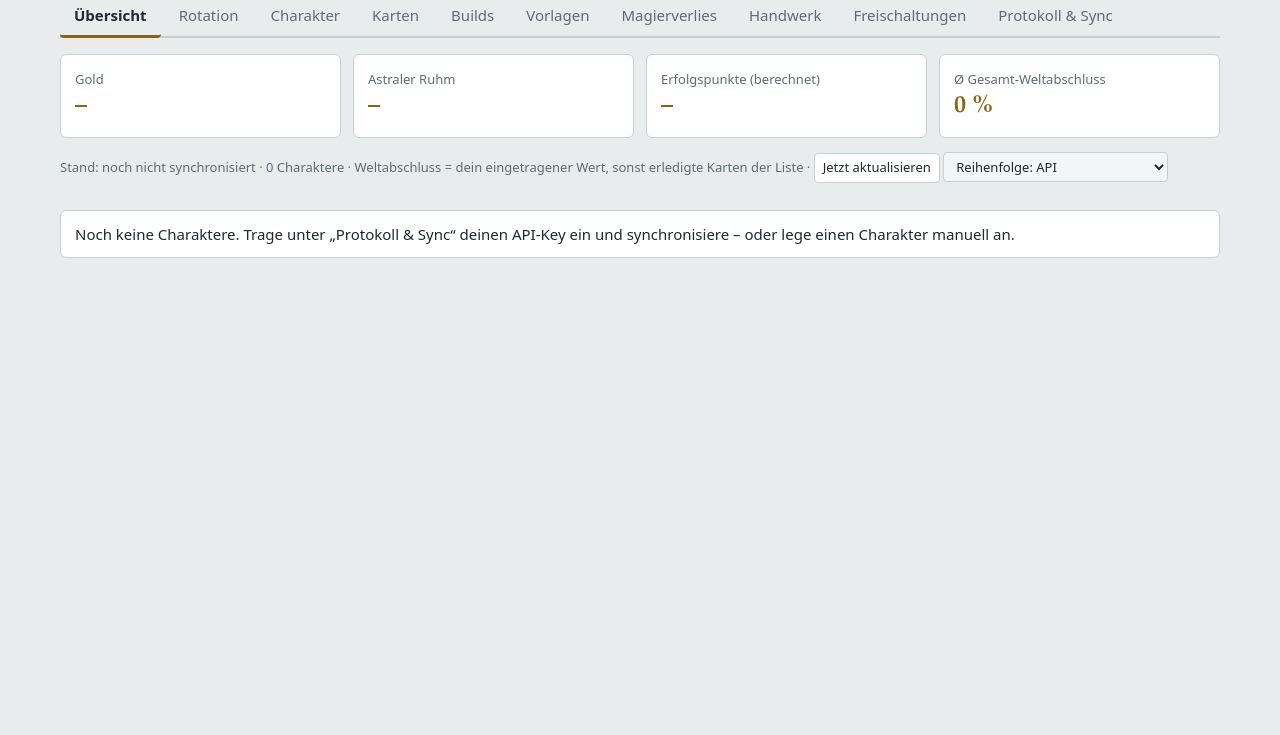
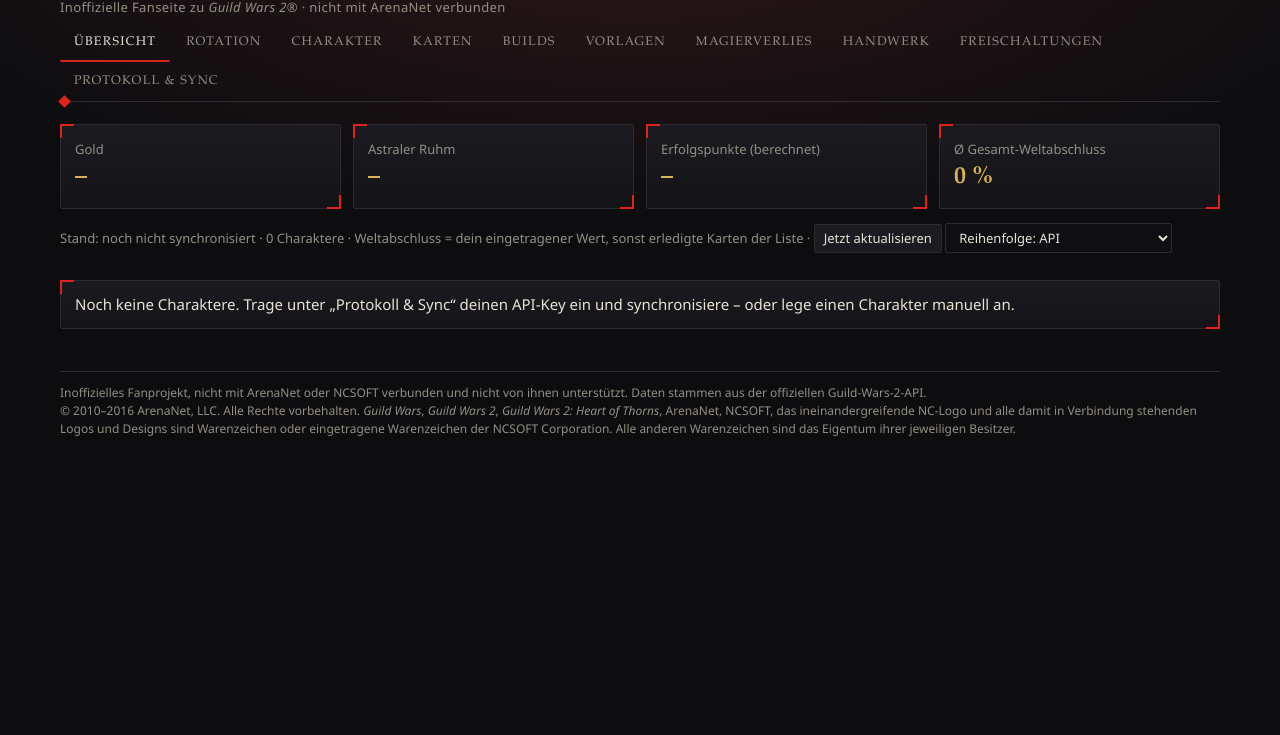
Before and after one commit to menders78-max/gw2-handbuch, a plain HTML site: page index.html in a window 1280 px wide. Shown: the part 65-800 px from the top of the page. Drawn offline with Linux system fonts and the light colour scheme.

Commit message:
Add files via upload

```diff
--- a/index.html
+++ b/index.html
@@ -1,46 +1,59 @@
 <!doctype html>
 <html lang="de"><head><meta charset="utf-8"><meta name="viewport" content="width=device-width,initial-scale=1">
-<title>GW2-Handbuch</title>
+<meta name="theme-color" content="#0d0d10">
+<title>GW2-Handbuch – inoffizielle Fanseite</title>
 <style>
-:root{--bg:#e8ecec;--pn:#fff;--tx:#1d2a33;--mu:#5d6c76;--br:#c5d0d3;--ac:#8a6414;--ok:#1f7f73;--in:#f3f6f6}
-@media(prefers-color-scheme:dark){:root{--bg:#121a21;--pn:#1b262f;--tx:#e6e1d3;--mu:#97a5ad;--br:#2f3d48;--ac:#d1a548;--ok:#4fb3a5;--in:#16212a}}
+:root{color-scheme:dark;--bg:#0d0d10;--pn:#16161b;--tx:#e8e3d6;--mu:#948f84;--br:#2e2b30;--ac:#d9b45a;--rd:#dc241f;--ok:#6fbf73;--in:#0f0f13;--r-Junk:#aaa;--r-Basic:#e8e8e8;--r-Fine:#62a4da;--r-Masterwork:#3fbf2a;--r-Rare:#fcd00b;--r-Exotic:#ffa405;--r-Ascended:#fb3e8d;--r-Legendary:#a98bff}
 *{box-sizing:border-box}
-body{margin:0;background:var(--bg);color:var(--tx);font:15px/1.5 system-ui,Segoe UI,sans-serif}
-h1,h3,.big{font-family:Palatino Linotype,Book Antiqua,Georgia,serif}
-header{padding:18px 20px 0;max-width:1200px;margin:auto}
-h1{margin:0 0 10px;font-size:26px;color:var(--ac)}
-nav{display:flex;gap:4px;flex-wrap:wrap;border-bottom:2px solid var(--br)}
-nav button{border:0;background:none;color:var(--mu);padding:8px 14px;font:inherit;cursor:pointer;border-bottom:3px solid transparent;margin-bottom:-2px}
-nav button.on{color:var(--tx);border-color:var(--ac);font-weight:600}
-main{max-width:1200px;margin:auto;padding:16px 20px 60px}
+body{margin:0;min-height:100vh;color:var(--tx);font:15px/1.5 "Source Sans 3","Segoe UI",system-ui,sans-serif;background:var(--bg) radial-gradient(ellipse 80% 380px at 50% 0,#2b1618 0,transparent 75%) no-repeat}
+h1,h3,.big,nav button{font-family:Cinzel,"Trajan Pro","Palatino Linotype","Book Antiqua",Georgia,serif}
+header{padding:22px 20px 0;max-width:1200px;margin:auto}
+h1{margin:0;font-size:26px;font-weight:600;letter-spacing:.14em;text-transform:uppercase}
+.sub{margin:2px 0 14px;font-size:13px;color:var(--mu);letter-spacing:.03em}
+nav{display:flex;flex-wrap:wrap;gap:2px;border-bottom:1px solid var(--br);position:relative}
+nav::after{content:"";position:absolute;left:0;bottom:-5px;width:9px;height:9px;background:var(--rd);transform:rotate(45deg)}
+nav button{border:0;background:none;color:var(--mu);padding:9px 14px;font-size:12.5px;letter-spacing:.1em;text-transform:uppercase;cursor:pointer;border-bottom:2px solid transparent;margin-bottom:-1px}
+nav button:hover{color:var(--tx);border-color:var(--br)}
+nav button.on{color:var(--tx);border-color:var(--rd)}
+main{max-width:1200px;margin:auto;padding:22px 20px 30px}
 .grid{display:grid;grid-template-columns:repeat(auto-fill,minmax(230px,1fr));gap:12px;margin-bottom:14px}
-.card{background:var(--pn);border:1px solid var(--br);border-radius:6px;padding:12px 14px;margin-bottom:12px}
+.card{position:relative;background:linear-gradient(180deg,#1a1a20,#141418);border:1px solid var(--br);border-radius:2px;padding:12px 14px;margin-bottom:12px}
+.card::before,.card::after{content:"";position:absolute;width:12px;height:12px;border:2px solid var(--rd);pointer-events:none}
+.card::before{top:-1px;left:-1px;border-right:0;border-bottom:0}
+.card::after{bottom:-1px;right:-1px;border-left:0;border-top:0}
 .grid .card{margin:0}
+h3{margin:0 0 8px;font-size:14px;font-weight:600;letter-spacing:.12em;text-transform:uppercase;color:var(--ac)}
 .big{display:block;font-size:24px;color:var(--ac)}
 small,.mu{color:var(--mu);font-size:13px}
-.bar{height:8px;background:var(--in);border-radius:4px;margin:6px 0;overflow:hidden;border:1px solid var(--br)}
-.bar i{display:block;height:100%;background:var(--ok)}
-button,select,input,textarea{font:inherit;color:var(--tx);background:var(--in);border:1px solid var(--br);border-radius:4px;padding:4px 8px}
-button{cursor:pointer;background:var(--pn)}
-button:hover{border-color:var(--ac)}
-:focus-visible{outline:2px solid var(--ac);outline-offset:1px}
-input[type=checkbox]{width:17px;height:17px;accent-color:var(--ok)}
+.bar{height:8px;background:var(--in);border:1px solid var(--br);border-radius:1px;margin:6px 0;overflow:hidden}
+.bar i{display:block;height:100%;background:linear-gradient(90deg,#8a6a22,#e3c26b)}
+button,select,input,textarea{font:inherit;color:var(--tx);background:var(--in);border:1px solid var(--br);border-radius:2px;padding:4px 9px}
+button{cursor:pointer;background:#1c1b21}
+button:hover{border-color:var(--rd);color:#fff}
+:focus-visible{outline:2px solid var(--rd);outline-offset:1px}
+input[type=checkbox]{width:17px;height:17px;accent-color:var(--ac)}
 textarea{width:100%;min-height:70px;display:block}
 label{display:block;margin:6px 0;font-size:13px;color:var(--mu)}
 label input:not([type=checkbox]){width:100%;display:block}
 .wrap{overflow-x:auto;margin:10px 0}
 table{border-collapse:collapse;width:100%;background:var(--pn)}
 td,th{border:1px solid var(--br);padding:4px 8px;text-align:left;vertical-align:top}
-th.v{font-size:12px;text-align:center}td:nth-child(n+4){text-align:center}
+th.v{font-size:12px;text-align:center}
+td:nth-child(n+4){text-align:center}
 tr.dn{opacity:.45}
+th[colspan]{background:#1f1d22;color:var(--ac);font-size:11px;letter-spacing:.12em;text-transform:uppercase}
 ol{padding-left:22px}li{margin:5px 0}
 .g2{display:grid;grid-template-columns:repeat(auto-fit,minmax(220px,1fr));gap:0 12px}
 .t{font-weight:700;font-size:17px;width:100%}
 .log div{padding:3px 0;border-bottom:1px solid var(--br);font-size:13px}
-:root{--r-Junk:#777;--r-Basic:#333;--r-Fine:#2a6fb0;--r-Masterwork:#1a7a06;--r-Rare:#a07c00;--r-Exotic:#b86a00;--r-Ascended:#d0206f;--r-Legendary:#6a2fd0}@media(prefers-color-scheme:dark){:root{--r-Junk:#aaa;--r-Basic:#e8e8e8;--r-Fine:#62a4da;--r-Masterwork:#3fbf2a;--r-Rare:#fcd00b;--r-Exotic:#ffa405;--r-Ascended:#fb3e8d;--r-Legendary:#a98bff}}
-.av{width:40px;height:40px;border-radius:50%;object-fit:cover;vertical-align:middle;margin-right:8px;border:1px solid var(--br);background:var(--in)}.dy{display:inline-block;width:14px;height:14px;border:1px solid var(--br);margin-right:3px;border-radius:2px;vertical-align:middle}.ic{width:28px;height:28px;vertical-align:middle;border-radius:4px;margin-right:6px}th[colspan]{background:var(--in);font-size:12px;color:var(--mu)}
+.av{width:40px;height:40px;border-radius:50%;object-fit:cover;vertical-align:middle;margin-right:8px;border:1px solid var(--ac);background:var(--in)}
+.dy{display:inline-block;width:14px;height:14px;border:1px solid var(--br);margin-right:3px;border-radius:2px;vertical-align:middle}
+.ic{width:28px;height:28px;vertical-align:middle;border-radius:3px;margin-right:6px}
+footer{max-width:1200px;margin:auto;padding:0 20px 40px;color:var(--mu);font-size:12px}
+footer::before{content:"";display:block;border-top:1px solid var(--br);margin-bottom:12px}
 </style></head><body>
-<header><h1>Mein GW2-Handbuch</h1><div id=gs class=mu style="margin:-6px 0 8px"></div><nav id="nv"></nav></header><main id="v"></main>
+<header><h1>Mein GW2-Handbuch</h1><div class=sub>Inoffizielle Fanseite zu <i>Guild Wars 2</i>® · nicht mit ArenaNet verbunden</div><div id=gs class=mu style="margin:-8px 0 8px"></div><nav id="nv"></nav></header><main id="v"></main>
+<footer>Inoffizielles Fanprojekt, nicht mit ArenaNet oder NCSOFT verbunden und nicht von ihnen unterstützt. Daten stammen aus der offiziellen Guild-Wars-2-API.<br>© 2010–2016 ArenaNet, LLC. Alle Rechte vorbehalten. <i>Guild Wars</i>, <i>Guild Wars 2</i>, <i>Guild Wars 2: Heart of Thorns</i>, ArenaNet, NCSOFT, das ineinandergreifende NC-Logo und alle damit in Verbindung stehenden Logos und Designs sind Warenzeichen oder eingetragene Warenzeichen der NCSOFT Corporation. Alle anderen Warenzeichen sind das Eigentum ihrer jeweiligen Besitzer.</footer>
 <script>
 /* Daten: ein JSON-Objekt (S) in localStorage. Neue Tabs: Eintrag in T + Funktion in V ergänzen. */
 const API='https://api.guildwars2.com',$=s=>document.querySelector(s);
```
